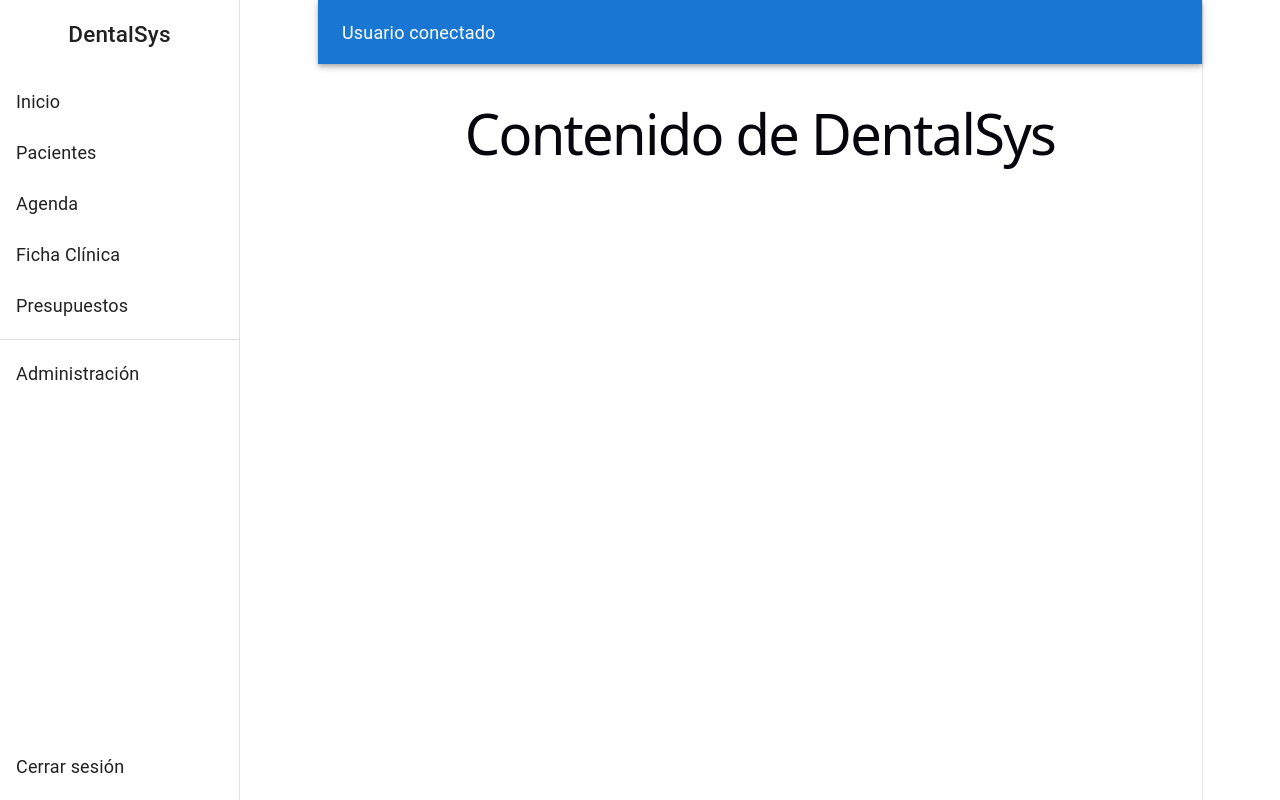
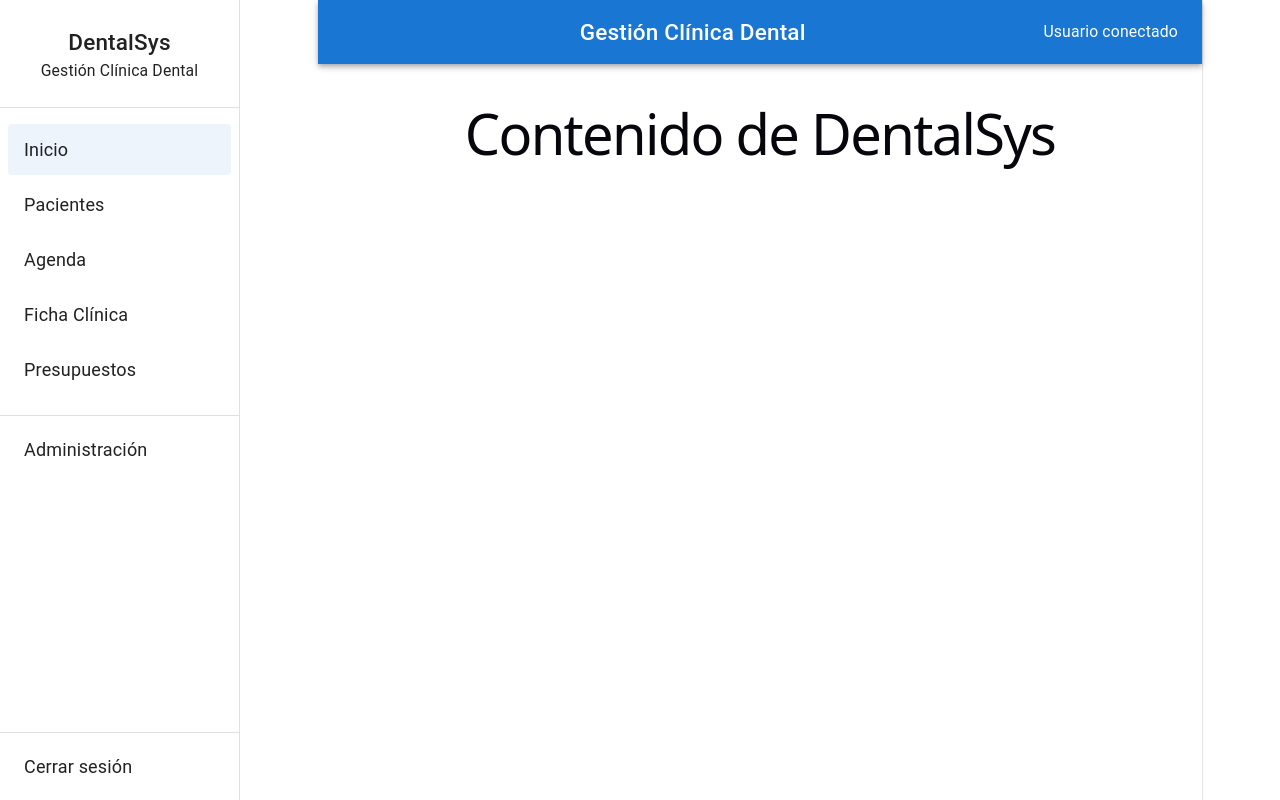
Before and after one commit to JOHAMARTINEZ/DentalSys, a React (Vite) app in the folder frontend/: page /presupuestos in a window 1280 px wide. Built offline with nearby package versions, Linux system fonts and the light colour scheme.

Commit message:
feat: mejorar layout visual

```diff
--- a/frontend/src/components/layout/Header.tsx
+++ b/frontend/src/components/layout/Header.tsx
@@ -1,14 +1,22 @@
 import AppBar from '@mui/material/AppBar'
 import Toolbar from '@mui/material/Toolbar'
 import Typography from '@mui/material/Typography'
+import Box from '@mui/material/Box'
 
 function Header() {
   return (
     <AppBar position="static">
       <Toolbar>
-        <Typography variant="body1">
-          Usuario conectado
-        </Typography>
+       <Typography variant="h6" sx={{ flexGrow: 1 }}>
+  Gestión Clínica Dental
+</Typography>
+
+        <Box>
+          <Typography variant="body2">
+            Usuario conectado
+          </Typography>
+
+        </Box>
       </Toolbar>
     </AppBar>
   )
--- a/frontend/src/components/layout/Sidebar.tsx
+++ b/frontend/src/components/layout/Sidebar.tsx
@@ -5,6 +5,14 @@ import List from '@mui/material/List'
 import ListItemButton from '@mui/material/ListItemButton'
 import ListItemText from '@mui/material/ListItemText'
 import Divider from '@mui/material/Divider'
+
+const menuItems = [
+  'Inicio',
+  'Pacientes',
+  'Agenda',
+  'Ficha Clínica',
+  'Presupuestos',
+]
 
 function Sidebar() {
   return (
@@ -20,45 +28,54 @@ function Sidebar() {
         },
       }}
     >
-      <Box sx={{ p: 2 }}>
-        <Typography variant="h6">
+      <Box sx={{ p: 3 }}>
+        <Typography variant="h6" fontWeight="bold">
           DentalSys
+        </Typography>
+
+        <Typography variant="body2" color="text.secondary">
+          Gestión Clínica Dental
         </Typography>
       </Box>
 
-      <List>
-        <ListItemButton>
-          <ListItemText primary="Inicio" />
-        </ListItemButton>
+      <Divider />
 
-        <ListItemButton>
-          <ListItemText primary="Pacientes" />
-        </ListItemButton>
-
-        <ListItemButton>
-          <ListItemText primary="Agenda" />
-        </ListItemButton>
-
-        <ListItemButton>
-          <ListItemText primary="Ficha Clínica" />
-        </ListItemButton>
-
-        <ListItemButton>
-          <ListItemText primary="Presupuestos" />
-        </ListItemButton>
+      <List sx={{ px: 1, py: 2 }}>
+        {menuItems.map((item, index) => (
+          <ListItemButton
+            key={item}
+            selected={index === 0}
+            sx={{
+              mb: 0.5,
+              borderRadius: 1,
+            }}
+          >
+            <ListItemText primary={item} />
+          </ListItemButton>
+        ))}
       </List>
 
       <Divider />
 
-      <List>
-        <ListItemButton>
+      <List sx={{ px: 1, py: 1 }}>
+        <ListItemButton
+          sx={{
+            borderRadius: 1,
+          }}
+        >
           <ListItemText primary="Administración" />
         </ListItemButton>
       </List>
 
       <Box sx={{ mt: 'auto' }}>
-        <List>
-          <ListItemButton>
+        <Divider />
+
+        <List sx={{ px: 1, py: 1 }}>
+          <ListItemButton
+            sx={{
+              borderRadius: 1,
+            }}
+          >
             <ListItemText primary="Cerrar sesión" />
           </ListItemButton>
         </List>
```
